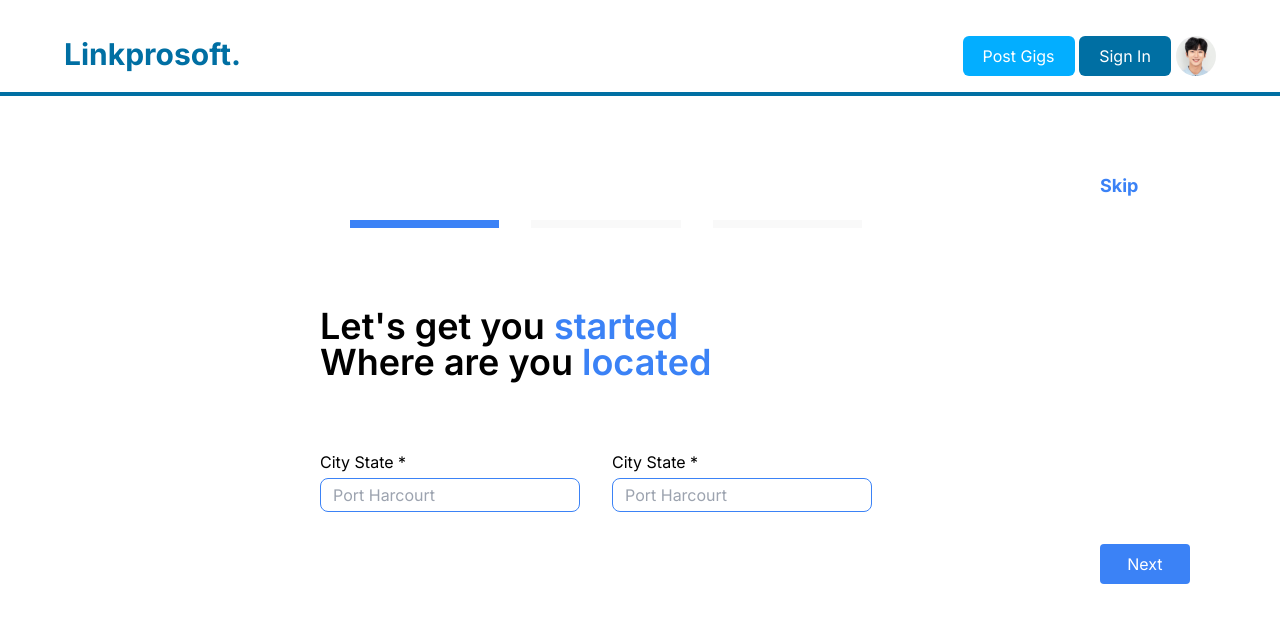
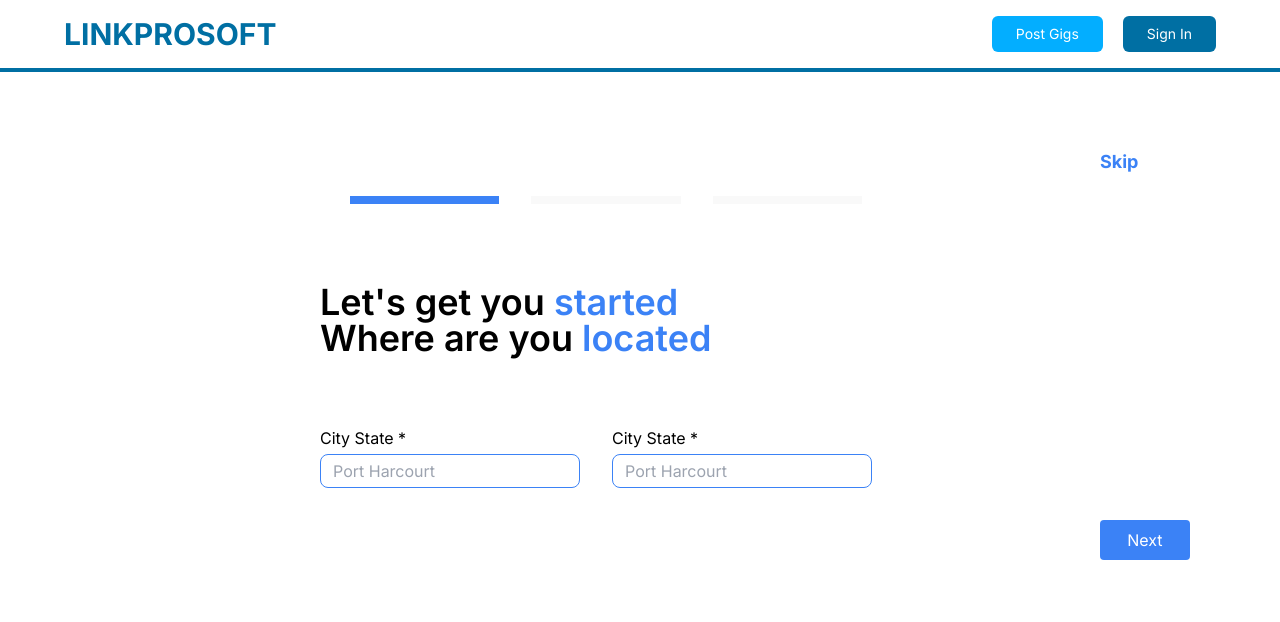
Before and after one commit to german-machine/Linkprosoft, a React (Vite) app in the folder Front-end/: page /on-boarding in a window 1280 px wide. Shown: the top 622 px of the page. Built offline with nearby package versions, Linux system fonts and the light colour scheme.

Commit message:
restyled for both desktop and mobile screen

```diff
--- a/Front-end/src/Pages/OnBoarding/components/OnboardingNav.jsx
+++ b/Front-end/src/Pages/OnBoarding/components/OnboardingNav.jsx
@@ -1,30 +1,32 @@
-import React from 'react'
 import { Link } from 'react-router-dom'
-// import search from '../../JobDetails/assets/images/search.png'
-import profile from '../../JobDetails/assets/images/profile.png'
+import { RiMenu5Fill } from "react-icons/ri";
+import PostGigsButton from '../../../constants/PostGigsButton';
+import SignInButton from '../../../constants/SignInButton';
 
 
 const OnboardingNav = () => {
   return (
-   <>
-   <header className='w-[100%] select-none  border-b-[#006FA3] border-b-4'>
-      <nav className='flex align-center w-[90%] justify-between m-auto pt-9 pb-4' >
-        <div className="text-3xl font-bold text-bluecolor font-Inter w-[15%] cursor-pointer"   >
-                      <Link to='/'>Linkprosoft.</Link>
+    <header className="w-full border-b md:border-b-[4px] border-bluecolor">
+      <div className='w-[90%] mx-auto flex items-center justify-between py-5 md:py-4'>
+        <Link to='/' className='text-3xl font-bold text-bluecolor font-Inter uppercase'>
+          Linkprosoft
+        </Link>
+
+        <div className='hidden md:flex gap-5'>
+          <PostGigsButton>
+            Post Gigs
+          </PostGigsButton>
+
+          <SignInButton>
+            Sign In
+          </SignInButton>
         </div>
 
-
-
-        <div className='flex w-[22%] align-center justify-between'>
-          <a href="/" className='bg-[#03AEFF] font-Inter text-white justify py-2 px-5 rounded-md'>Post Gigs</a>
-          <a href="/" className='bg-[#006FA3] font-Inter text-white justify py-2 px-5 rounded-md '>Sign In</a>
-          <div className='w-[16%] h-[40px] flex rounded-full align-center justify-center '>
-          <img src={profile} alt="" className='rounded-full'/>
-          </div>
+        <div className='block md:hidden'>
+          <RiMenu5Fill className='text-3xl font-semibold' />
         </div>
-        </nav>
-      </header>
-   </>
+      </div>
+    </header>
   )
 }
 
```
